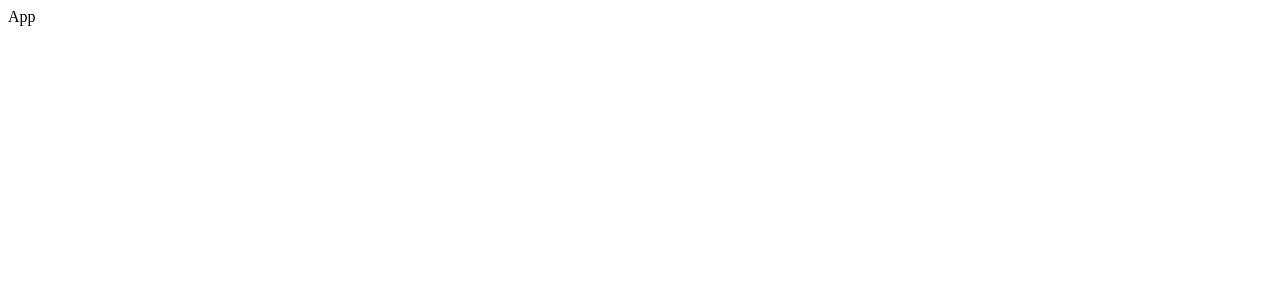
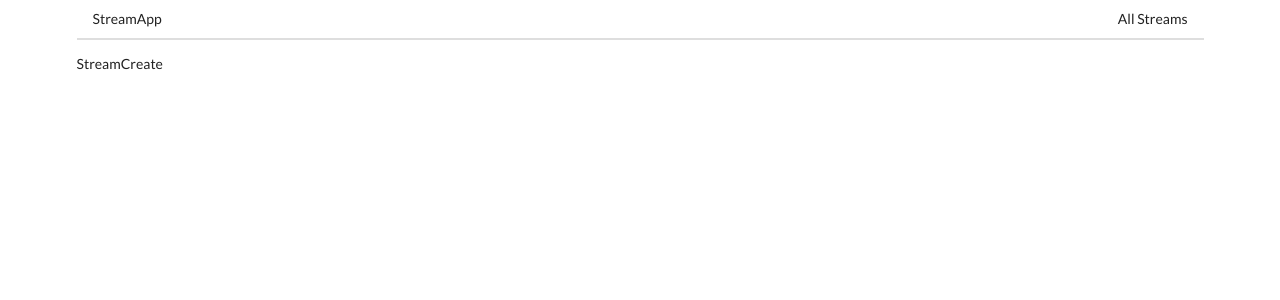
Before and after one commit to giangle0411/streams-app, a React (Create React App) app in the folder client/: page /streams/new in a window 1280 px wide. Shown: the top 300 px of the page. Built offline with nearby package versions, Linux system fonts and the light colour scheme.

Commit message:
react-router-dom

```diff
--- a/client/public/index.html
+++ b/client/public/index.html
@@ -3,6 +3,10 @@
   <head>
     <meta charset="utf-8" />
     <link rel="icon" href="%PUBLIC_URL%/favicon.ico" />
+    <link
+      rel="stylesheet"
+      href="https://cdnjs.cloudflare.com/ajax/libs/semantic-ui/2.4.1/semantic.min.css"
+    />
     <meta name="viewport" content="width=device-width, initial-scale=1" />
     <meta name="theme-color" content="#000000" />
     <meta
--- a/client/src/components/App.js
+++ b/client/src/components/App.js
@@ -1,8 +1,27 @@
 import React from 'react'
 import { BrowserRouter, Route } from 'react-router-dom'
+import StreamCreate from './streams/StreamCreate'
+import StreamEdit from './streams/StreamEdit'
+import StreamDelete from './streams/StreamDelete'
+import StreamList from './streams/StreamList'
+import StreamShow from './streams/StreamShow'
+import Header from './Header'
 
 const App = () => {
-  return <div>App</div>
+  return (
+    <div className="ui container">
+      <BrowserRouter>
+        <div>
+          <Header />
+          <Route path="/" exact component={StreamList} />
+          <Route path="/streams/edit" exact component={StreamEdit} />
+          <Route path="/streams/new" exact component={StreamCreate} />
+          <Route path="/streams/delete" exact component={StreamDelete} />
+          <Route path="/streams/show" exact component={StreamShow} />
+        </div>
+      </BrowserRouter>
+    </div>
+  )
 }
 
 export default App
--- /dev/null
+++ b/client/src/components/Header.js
@@ -0,0 +1,19 @@
+import React from 'react'
+import { Link } from 'react-router-dom'
+
+const Header = () => {
+  return (
+    <div className="ui secondary pointing menu">
+      <Link to="/" className="item">
+        StreamApp
+      </Link>
+      <div className="right menu">
+        <Link to="/" className="item">
+          All Streams
+        </Link>
+      </div>
+    </div>
+  )
+}
+
+export default Header
--- /dev/null
+++ b/client/src/components/streams/StreamCreate.js
@@ -0,0 +1,7 @@
+import React from 'react'
+
+const StreamCreate = () => {
+  return <div>StreamCreate</div>
+}
+
+export default StreamCreate
--- /dev/null
+++ b/client/src/components/streams/StreamDelete.js
@@ -0,0 +1,7 @@
+import React from 'react'
+
+const StreamDelete = () => {
+  return <div>StreamDelete</div>
+}
+
+export default StreamDelete
--- /dev/null
+++ b/client/src/components/streams/StreamEdit.js
@@ -0,0 +1,7 @@
+import React from 'react'
+
+const StreamEdit = () => {
+  return <div>StreamEdit</div>
+}
+
+export default StreamEdit
--- /dev/null
+++ b/client/src/components/streams/StreamList.js
@@ -0,0 +1,7 @@
+import React from 'react'
+
+const StreamList = () => {
+  return <div>StreamList</div>
+}
+
+export default StreamList
--- /dev/null
+++ b/client/src/components/streams/StreamShow.js
@@ -0,0 +1,7 @@
+import React from 'react'
+
+const StreamShow = () => {
+  return <div>StreamShow</div>
+}
+
+export default StreamShow
```
